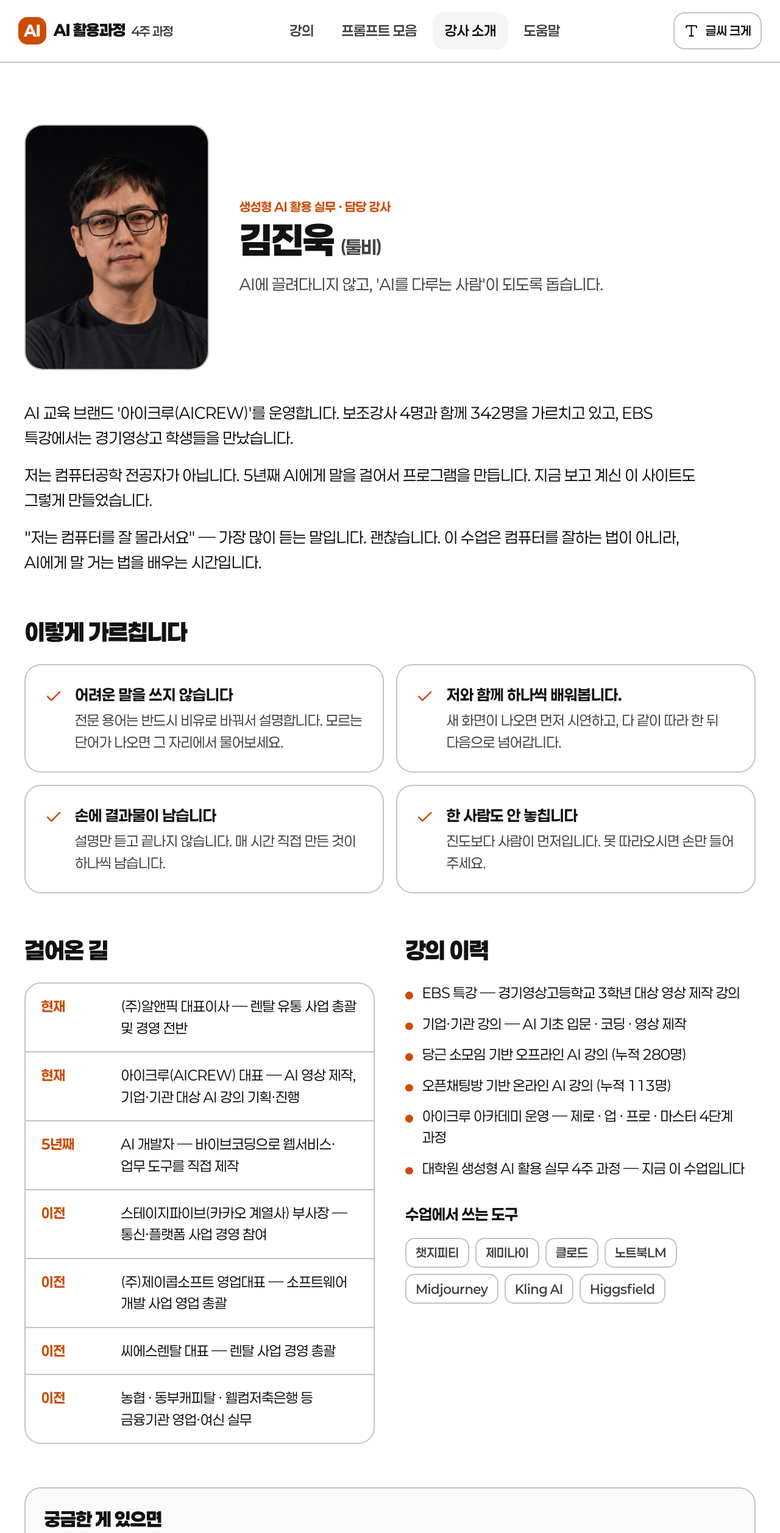
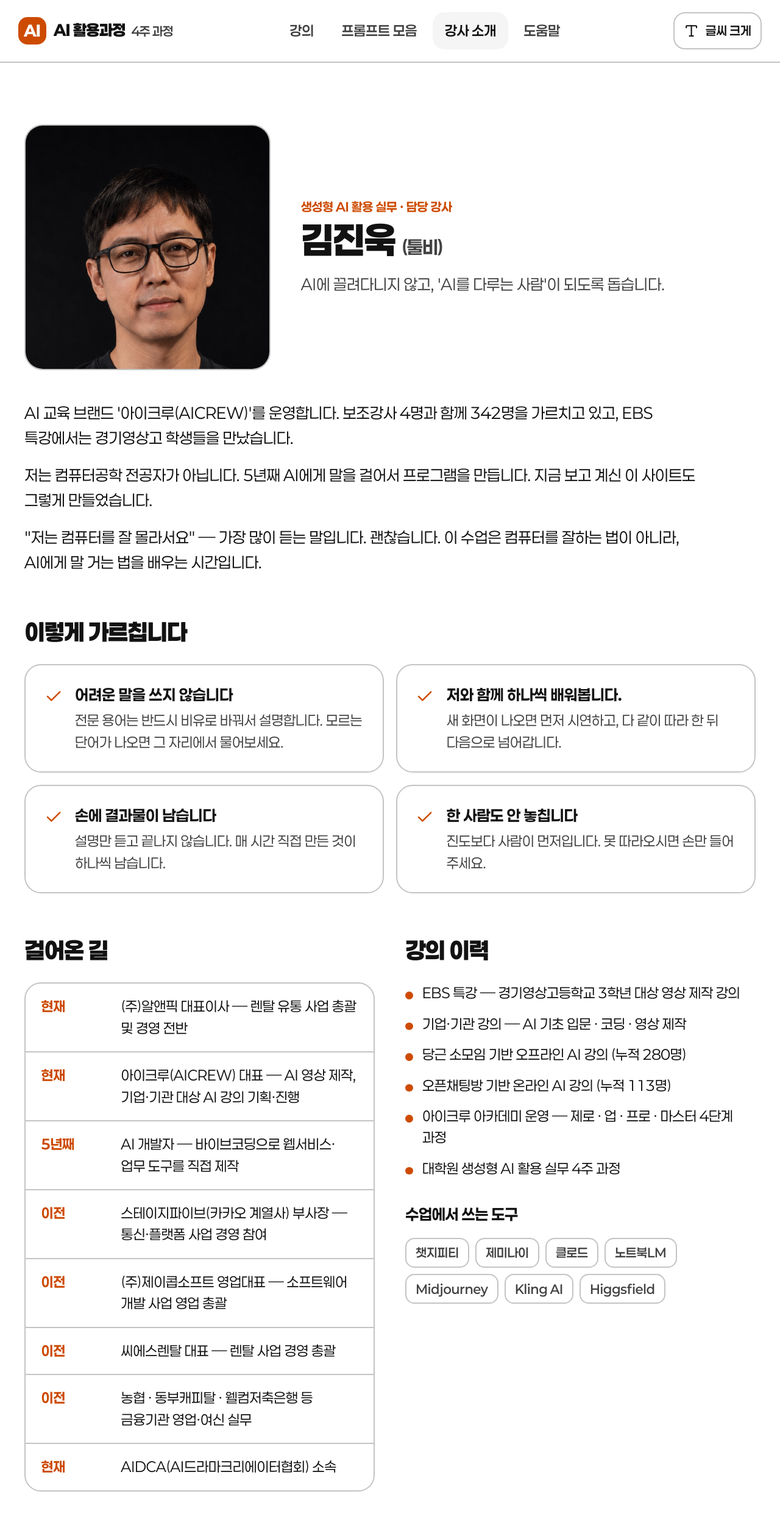
Before and after one commit to bitcory/class, a Next.js app: page /instructor in a window 1280 px wide. Shown: the top 2514 px of the page at 61% size. Built offline with nearby package versions, Linux system fonts and the light colour scheme.

Commit message:
12321
3123

```diff
--- a/src/app/instructor/page.tsx
+++ b/src/app/instructor/page.tsx
@@ -25,15 +25,15 @@ export default function InstructorPage() {
     <div className="mx-auto w-full max-w-6xl px-4 py-14 sm:px-8 sm:py-20">
       {/* 프로필 */}
       <div className="flex flex-col items-start gap-7 sm:flex-row sm:items-center sm:gap-10">
-        {/* 세로 인물 사진 — 정사각형으로 자르면 얼굴이 작아져서 3:4 그대로 쓴다 */}
-        <div className="relative aspect-[3/4] w-44 shrink-0 overflow-hidden rounded-3xl border-2 border-border bg-muted sm:w-60">
+        {/* 정사각형 프로필 사진 — 위쪽 기준으로 잘라 얼굴이 잘리지 않게 한다 */}
+        <div className="relative aspect-square w-56 shrink-0 overflow-hidden rounded-3xl border-2 border-border bg-muted sm:w-80">
           <Image
             src={instructor.photo}
             alt={`${instructor.name} 강사 사진`}
             fill
             priority
-            sizes="(min-width: 640px) 240px, 176px"
-            className="object-cover"
+            sizes="(min-width: 640px) 320px, 224px"
+            className="object-cover object-top"
           />
           <span className="absolute inset-0 -z-10 flex items-center justify-center">
             <UserRound className="size-12 text-muted-foreground" aria-hidden />
--- a/src/content/instructor.ts
+++ b/src/content/instructor.ts
@@ -59,6 +59,10 @@ export const instructor = {
       year: "이전",
       text: "농협 · 동부캐피탈 · 웰컴저축은행 등 금융기관 영업·여신 실무",
     },
+    {
+      year: "현재",
+      text: "AIDCA(AI드라마크리에이터협회) 소속",
+    },
   ],
   lectures: [
     "EBS 특강 — 경기영상고등학교 3학년 대상 영상 제작 강의",
@@ -66,7 +70,7 @@ export const instructor = {
     "당근 소모임 기반 오프라인 AI 강의 (누적 280명)",
     "오픈채팅방 기반 온라인 AI 강의 (누적 113명)",
     "아이크루 아카데미 운영 — 제로 · 업 · 프로 · 마스터 4단계 과정",
-    "대학원 생성형 AI 활용 실무 4주 과정 — 지금 이 수업입니다",
+    "대학원 생성형 AI 활용 실무 4주 과정",
   ],
   /** 수업에서 실제로 다루는 도구들 */
   tools: [
```
